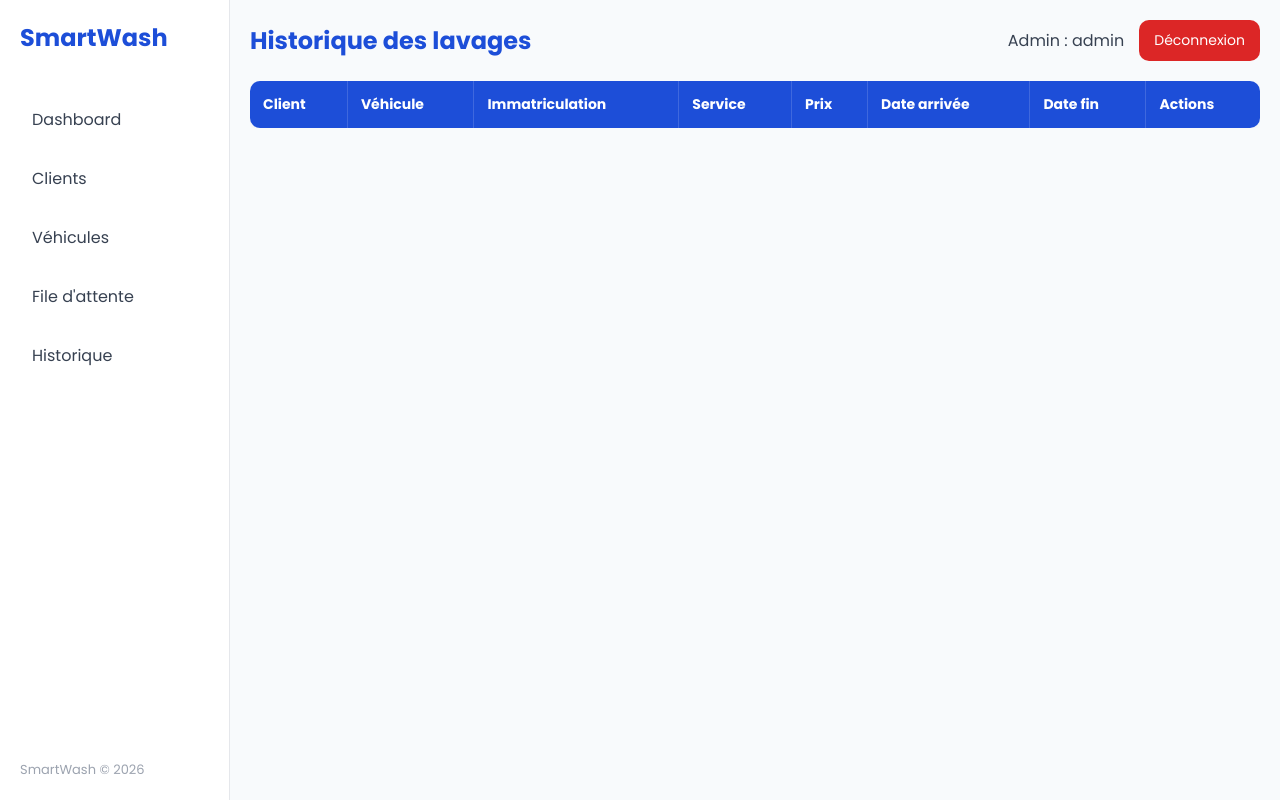
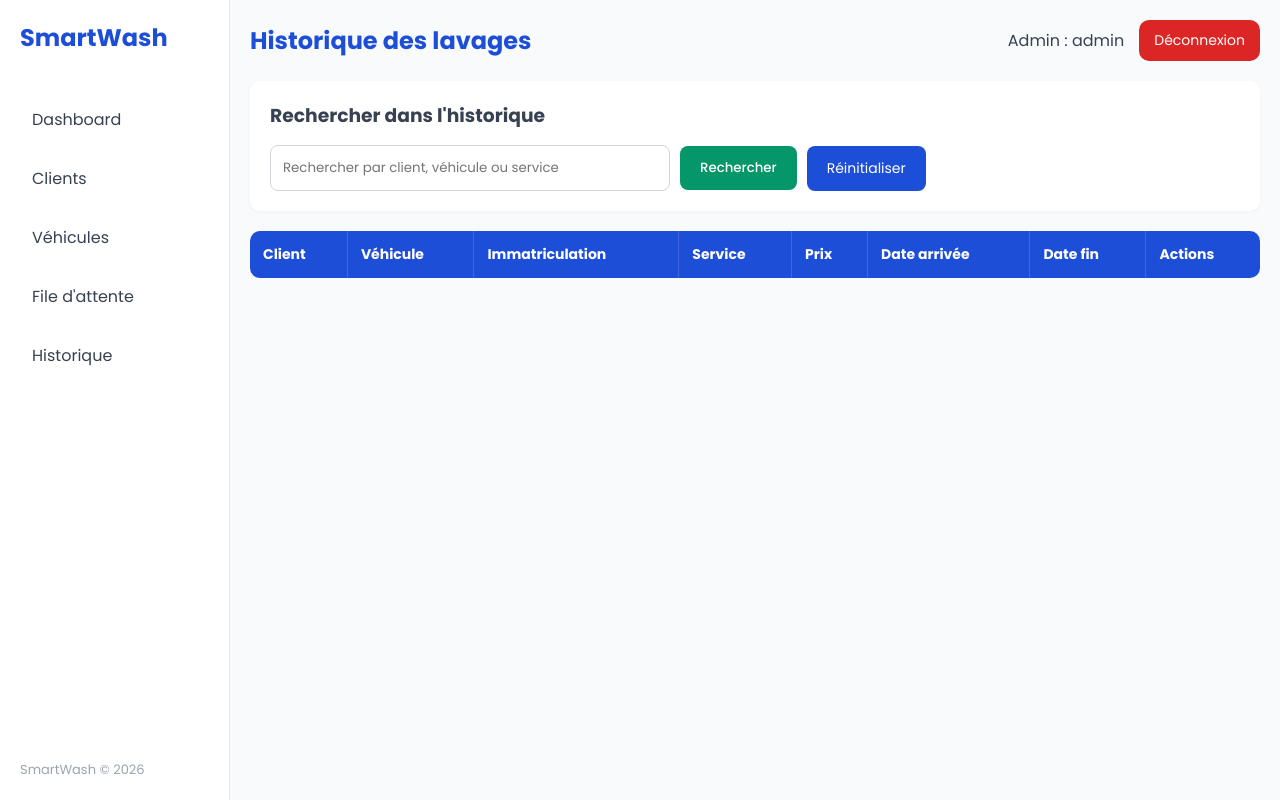
Before and after one commit to medalae0005/PFE, a PHP site: page /historique.php in a window 1280 px wide. Run offline with PHP 8.4, Linux system fonts and the light colour scheme; a user stored in the database is signed in; data comes from the database, SQL or seed files in the repository; lists and menus that the app fills with data are empty.

Commit message:
Implement search feature in historique.php
Added search functionality to the history page, allowing users to filter results based on client, vehicle, or service. Updated SQL queries to accommodate search criteria.

```diff
--- a/SmartWash/pages/historique.php
+++ b/SmartWash/pages/historique.php
@@ -11,6 +11,9 @@ if (!isset($_SESSION['admin'])) {
 // Connexion à la base de données
 require '../config/database.php';
 
+// Message de recherche
+$searchMessage = '';
+
 // Supprimer un lavage de l'historique
 if (isset($_GET['delete'])) {
 
@@ -23,7 +26,49 @@ if (isset($_GET['delete'])) {
     exit();
 }
 
+// Recherche dans l'historique
+$search = '';
+
+if (isset($_GET['search'])) {
+
+    $search = trim($_GET['search']);
+
+    if ($search == '') {
+        $searchMessage = "Veuillez saisir un mot-clé pour effectuer une recherche.";
+    }
+}
+
 // Récupérer les lavages terminés
+if ($search != '') {
+
+    $sql = "SELECT lavages.*,
+                   voitures.marque,
+                   voitures.modele,
+                   voitures.immatriculation,
+                   clients.nom,
+                   services.nom_service,
+                   services.prix
+            FROM lavages
+            INNER JOIN voitures ON lavages.id_voiture = voitures.id_voiture
+            INNER JOIN clients ON voitures.id_client = clients.id_client
+            INNER JOIN services ON lavages.id_service = services.id_service
+            WHERE lavages.statut = 'Terminé'
+            AND (
+                clients.nom LIKE ?
+                OR voitures.marque LIKE ?
+                OR voitures.modele LIKE ?
+                OR voitures.immatriculation LIKE ?
+                OR services.nom_service LIKE ?
+            )
+            ORDER BY lavages.date_fin DESC";
+
+    $stmt = $pdo->prepare($sql);
+    $stmt->execute(["%$search%", "%$search%", "%$search%", "%$search%", "%$search%"]);
+
+    $lavages = $stmt;
+
+} else {
+
     $sql = "SELECT lavages.*,
                    voitures.marque,
                    voitures.modele,
@@ -39,6 +84,7 @@ $sql = "SELECT lavages.*,
             ORDER BY lavages.date_fin DESC";
 
     $lavages = $pdo->query($sql);
+}
 ?>
 
 <!DOCTYPE html>
@@ -48,14 +94,13 @@ $lavages = $pdo->query($sql);
 <title>Historique - SmartWash</title>
 
 <link href="https://fonts.googleapis.com/css2?family=Poppins:wght@300;400;500;600;700&display=swap" rel="stylesheet">
-<link rel="stylesheet" href="../assets/css/style.css?v=3">
+<link rel="stylesheet" href="../assets/css/style.css?v=11">
 </head>
 
 <body>
 
 <div class="container">
 
-    <!-- Barre latérale de navigation -->
     <aside class="sidebar">
 
         <div class="logo">
@@ -76,10 +121,8 @@ $lavages = $pdo->query($sql);
 
     </aside>
 
-    <!-- Contenu principal -->
     <main class="main">
 
-        <!-- En-tête de la page -->
         <header class="top-bar">
 
             <h2>Historique des lavages</h2>
@@ -98,7 +141,36 @@ $lavages = $pdo->query($sql);
 
         </header>
 
-        <!-- Tableau des lavages terminés -->
+        <!-- Barre de recherche -->
+        <section class="form-box">
+
+            <h3>Rechercher dans l'historique</h3>
+
+            <form method="GET" class="search-form">
+
+                <input type="text"
+                       name="search"
+                       placeholder="Rechercher par client, véhicule ou service"
+                       value="<?php echo $search; ?>">
+
+                <button type="submit">
+                    Rechercher
+                </button>
+
+                <a href="historique.php" class="btn-back">
+                    Réinitialiser
+                </a>
+
+            </form>
+
+            <?php
+            if ($searchMessage != '') {
+                echo "<div class='error'>" . $searchMessage . "</div>";
+            }
+            ?>
+
+        </section>
+
         <section class="table-container">
 
             <table>
@@ -118,30 +190,19 @@ $lavages = $pdo->query($sql);
                 while ($lavage = $lavages->fetch()) {
 
                     echo "<tr>";
-
                     echo "<td>" . $lavage['nom'] . "</td>";
-
                     echo "<td>" . $lavage['marque'] . " " . $lavage['modele'] . "</td>";
-
                     echo "<td>" . $lavage['immatriculation'] . "</td>";
-
                     echo "<td>" . $lavage['nom_service'] . "</td>";
-
                     echo "<td>" . rtrim(rtrim($lavage['prix'], '0'), '.') . " DH</td>";
-
                     echo "<td>" . $lavage['date_arrivee'] . "</td>";
-
                     echo "<td>" . $lavage['date_fin'] . "</td>";
 
-                    echo "<td>";
-                    echo "<div class='actions'>";
-
-                    echo "<a class='btn-delete' href='?delete=" . $lavage['id_lavage'] . "'>
+                    echo "<td><div class='actions'>
+                            <a class='btn-delete' href='?delete=" . $lavage['id_lavage'] . "'>
                                 Supprimer
-                          </a>";
-
-                    echo "</div>";
-                    echo "</td>";
+                            </a>
+                          </div></td>";
 
                     echo "</tr>";
                 }
```
Lines whose indentation alone changed are shown as unchanged.
